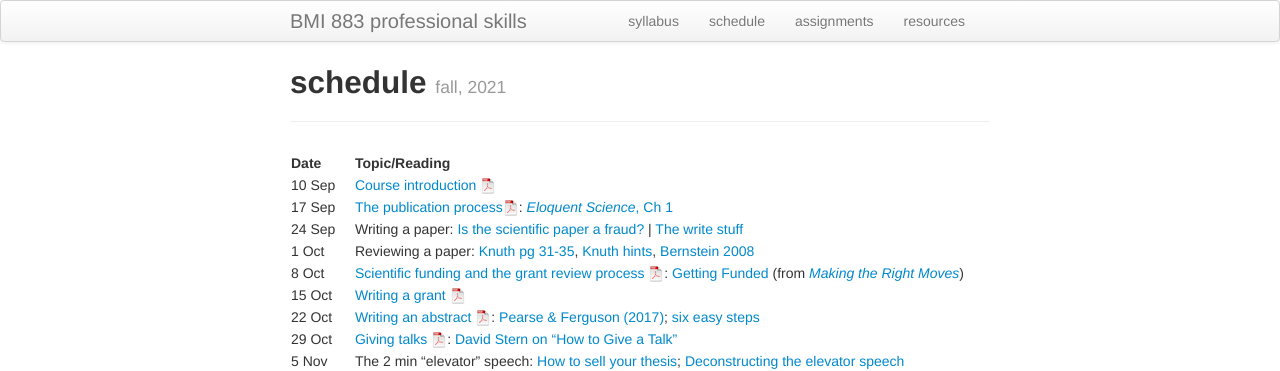
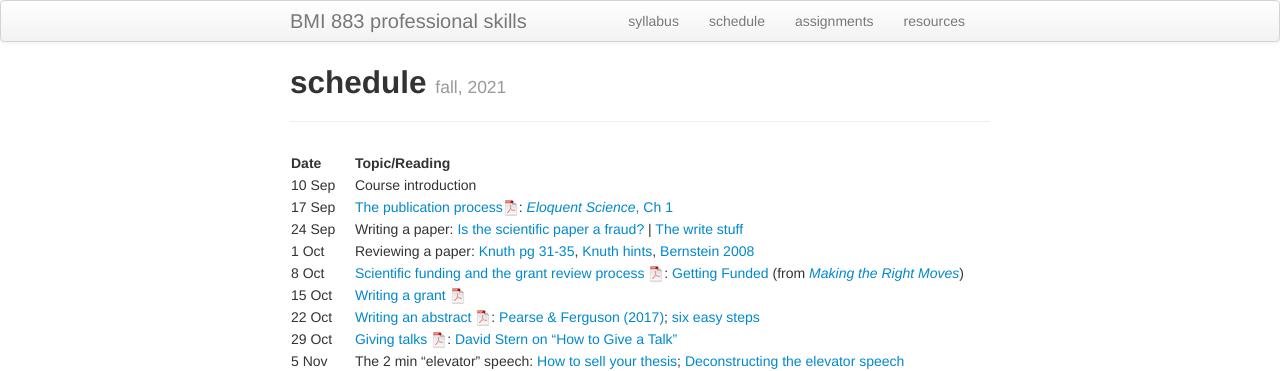
Before and after one commit to kbroman/BMI883, a Jekyll site: the page built from schedule.md, in a window 1280 px wide. Shown: the top 371 px of the page. Built offline with Jekyll 4.4.1, drawn with Linux system fonts in a browser that asks for light colours.

Commit message:
schedule: Remove link to introductory slides

```diff
--- a/schedule.md
+++ b/schedule.md
@@ -7,7 +7,7 @@ description: Schedule and readings for BMI 883, Biomedical data science professi
 
 | Date    | &nbsp;&nbsp;&nbsp;&nbsp;   | Topic/Reading  |
 | :------ | -- | :----- |
-| 10 Sep   |    | [Course introduction ![slides pdf](icons/pdf-icon.png)](slides/00_intro_slides.pdf) |
+| 10 Sep   |    | Course introduction |
 | 17 Sep  |    | [The publication process![slides pdf](icons/pdf-icon.png)](slides/01_publications.pdf): [_Eloquent Science_, Ch 1](https://ebookcentral.proquest.com/lib/wisc/reader.action?docID=1115549) |
 | 24 Sep  |    | Writing a paper: [Is the scientific paper a fraud?](http://www.weizmann.ac.il/mcb/UriAlon/sites/mcb.UriAlon/files/uploads/medawar.pdf) \| [The write stuff](https://media.nature.com/original/magazine-assets/d41586-018-02404-4/d41586-018-02404-4.pdf) |
 | 1 Oct  |    | Reviewing a paper: [Knuth pg 31-35](https://jmlr.csail.mit.edu/reviewing-papers/knuth_mathematical_writing.pdf), [Knuth hints](http://www.ifs.tuwien.ac.at/~silvia/research-tips/Knuth.pdf), [Bernstein 2008](https://www.markbernstein.org/elements/Reviewing.pdf) |
```
